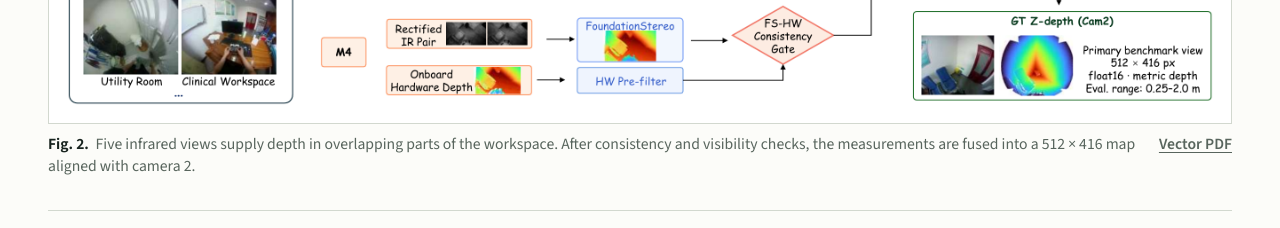
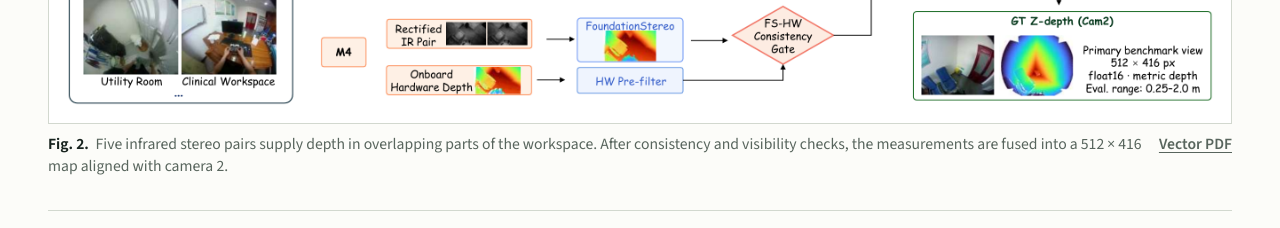
Before and after one commit to Chris004869/EgoDepth-Bench, a plain HTML site: page index.html in a window 1280 px wide. Shown: the part 2960-3188 px from the top of the page. Drawn offline with Linux system fonts and the light colour scheme.

Commit message:
Clarify infrared stereo capture in the pipeline caption

```diff
--- a/index.html
+++ b/index.html
@@ -88,7 +88,7 @@
         <dl class="facts"><div><dt>Timestamps</dt><dd>941,233</dd></div><div><dt>Physical sites</dt><dd>37</dd></div><div><dt>Recordings</dt><dd>1,155</dd></div><div><dt>Recorded time</dt><dd>8.72 <small>h</small></dd></div></dl>
         <p class="reading">Five participants wore the rig while folding clothes, tidying tables, cleaning and mopping. Six RGB cameras and five active-infrared stereo modules share a 30 Hz trigger. The benchmark holds out physical sites, with 24 for training, five for validation and eight for testing.</p>
         <figure class="paper-figure"><a aria-label="Enlarge the ground-truth reconstruction diagram" href="site-assets/figures/gt-pipeline.webp"><img loading="lazy" width="2582" height="1290" src="site-assets/figures/gt-pipeline.webp" alt="Capture rig, five infrared stereo pairs, module-level depth checks, and fusion into camera 2."></a>
-          <figcaption class="legend"><span><b>Fig. 2.</b> Five infrared views supply depth in overlapping parts of the workspace. After consistency and visibility checks, the measurements are fused into a 512 × 416 map aligned with camera 2.</span><a href="site-assets/figures/gt-pipeline.pdf">Vector PDF</a></figcaption></figure>
+          <figcaption class="legend"><span><b>Fig. 2.</b> Five infrared stereo pairs supply depth in overlapping parts of the workspace. After consistency and visibility checks, the measurements are fused into a 512 × 416 map aligned with camera 2.</span><a href="site-assets/figures/gt-pipeline.pdf">Vector PDF</a></figcaption></figure>
         <div class="validation">
           <div><h3>Checking metric scale</h3><p>We fit sphere centers from the reconstructed depth and compare their distance with the ball-bar’s certified spacing of 499.9903 mm.</p><p>Across 1,220 accepted measurements, the median absolute spacing error is <strong>1.27 mm</strong> and the 95th percentile is <strong>6.66 mm</strong>.</p></div>
           <figure class="paper-figure"><a aria-label="Enlarge the ball-bar figure" href="site-assets/figures/ballbar-validation.webp"><img loading="lazy" width="2686" height="1332" src="site-assets/figures/ballbar-validation.webp" alt="Ball-bar apparatus, observed spheres and geometric fits used to recover their center spacing."></a><figcaption class="legend"><span><b>Fig. 3.</b> Physical validation of reconstructed dimensions.</span><a href="site-assets/figures/ballbar-validation.pdf">Vector PDF</a></figcaption></figure>
```
